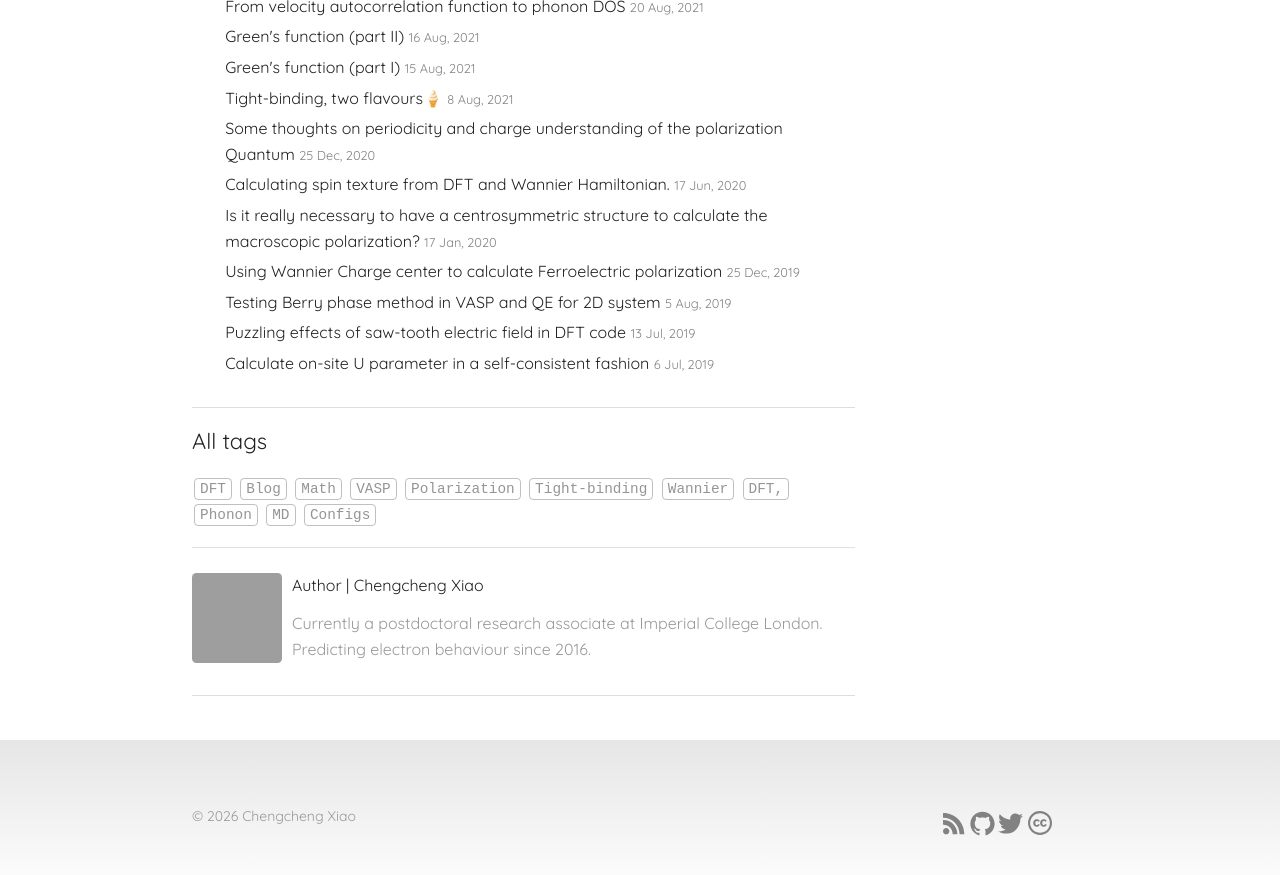
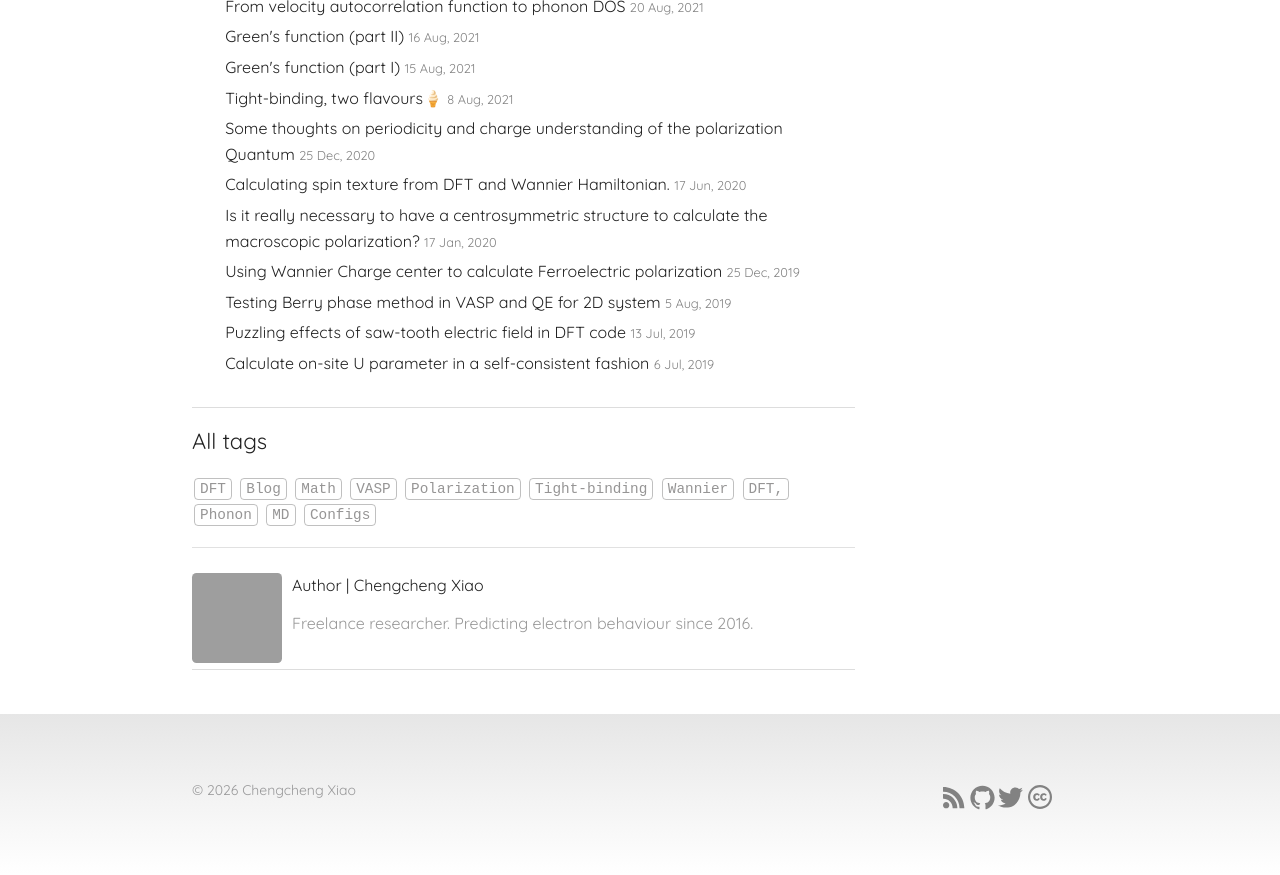
Before and after one commit to Chengcheng-Xiao/Chengcheng-Xiao.github.io, a Jekyll site: the page built from archive.html, in a window 1280 px wide and 900 px high, scrolled down 1394 px. Shown: the top 875 px of the window. Built offline with Jekyll 4.4.1, drawn with Linux system fonts in a browser that asks for light colours; nearby versions of some CDN libraries; grey boxes are pictures that could not be loaded.

Commit message:
Update about me.

```diff
--- a/_includes/author.html
+++ b/_includes/author.html
@@ -3,7 +3,7 @@
   <div class="authorinfo box">
     <p>Author | Chengcheng Xiao</p>
     <p class="bio">
-      Currently a postdoctoral research associate at Imperial College London. Predicting electron behaviour since 2016.
+      Freelance researcher. Predicting electron behaviour since 2016.
     </p>
   </div>
 </section>
```
